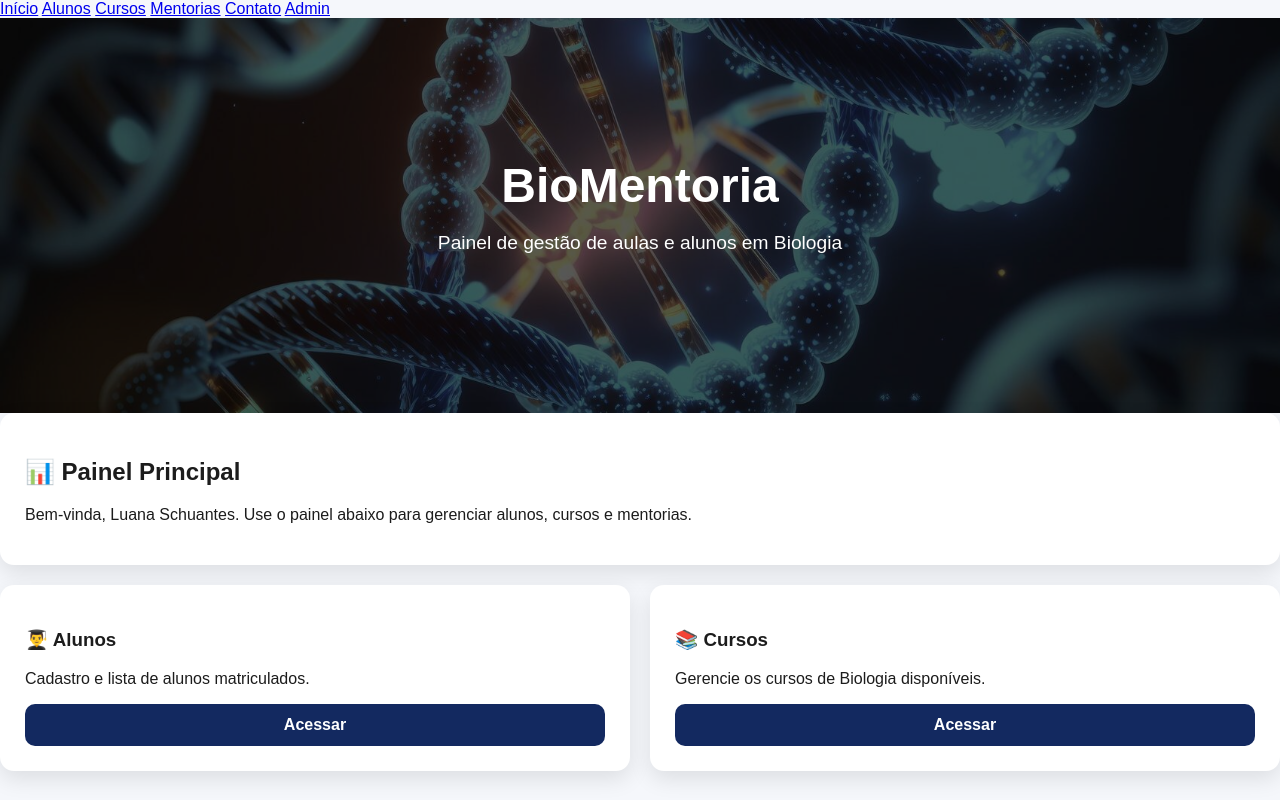
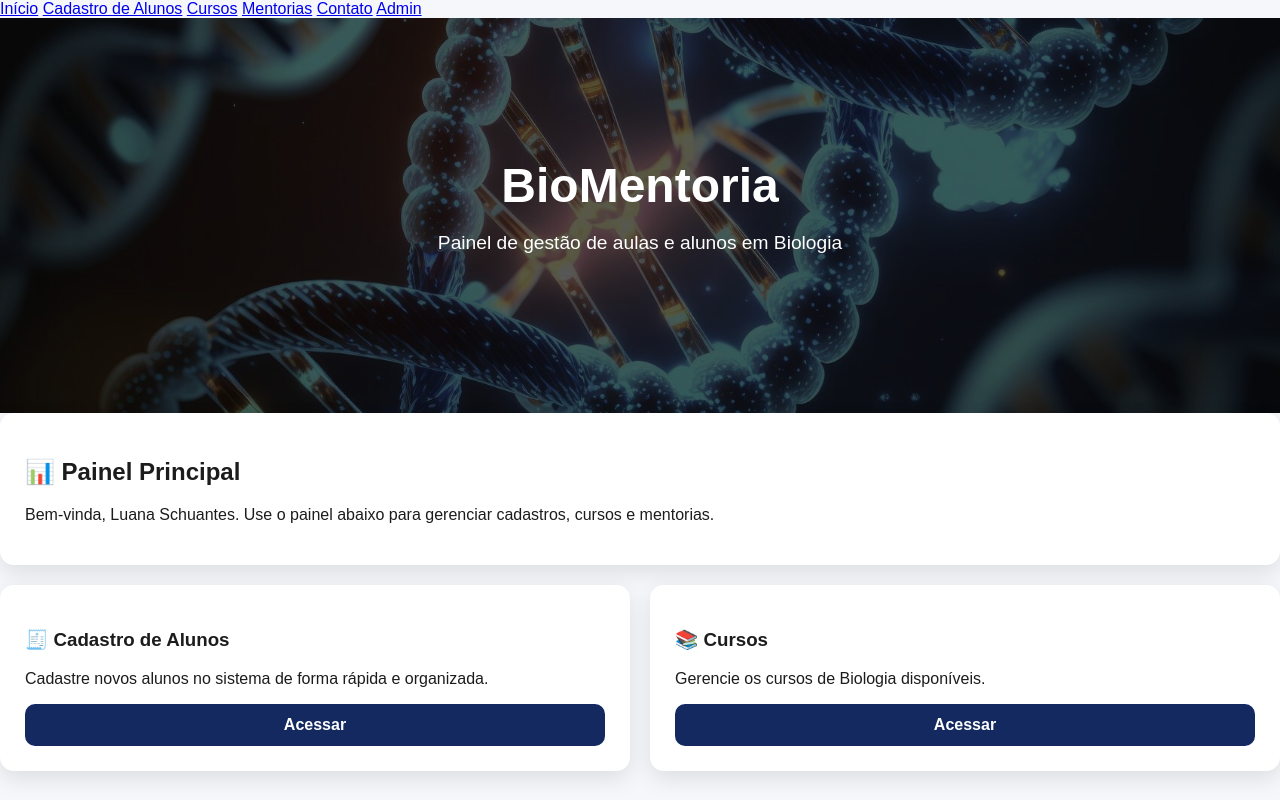
Before and after one commit to luanaschuantes/Aulas-de-biologia-online, a plain HTML site: page index.html in a window 1280 px wide. Shown: the top 800 px of the page. Drawn offline with Linux system fonts and the light colour scheme.

Commit message:
Update index.html

```diff
--- a/index.html
+++ b/index.html
@@ -11,7 +11,7 @@
 <!-- MENU SUPERIOR -->
 <nav>
     <a href="index.html">Início</a>
-    <a href="clientes.html">Alunos</a>
+    <a href="clientes.html">Cadastro de Alunos</a>
     <a href="servicos.html">Cursos</a>
     <a href="agendamentos.html">Mentorias</a>
     <a href="consulta_agendamentos.html">Contato</a>
@@ -32,16 +32,16 @@
         <h2>📊 Painel Principal</h2>
         <p>
             Bem-vinda, Luana Schuantes.
-            Use o painel abaixo para gerenciar alunos, cursos e mentorias.
+            Use o painel abaixo para gerenciar cadastros, cursos e mentorias.
         </p>
     </div>
 
-    <!-- ACESSOS RÁPIDOS -->
+    <!-- ACESSOS -->
     <div class="grid-dashboard">
 
         <div class="card">
-            <h3>👨‍🎓 Alunos</h3>
-            <p>Cadastro e lista de alunos matriculados.</p>
+            <h3>🧾 Cadastro de Alunos</h3>
+            <p>Cadastre novos alunos no sistema de forma rápida e organizada.</p>
             <a href="clientes.html" class="btn">Acessar</a>
         </div>
 
```
